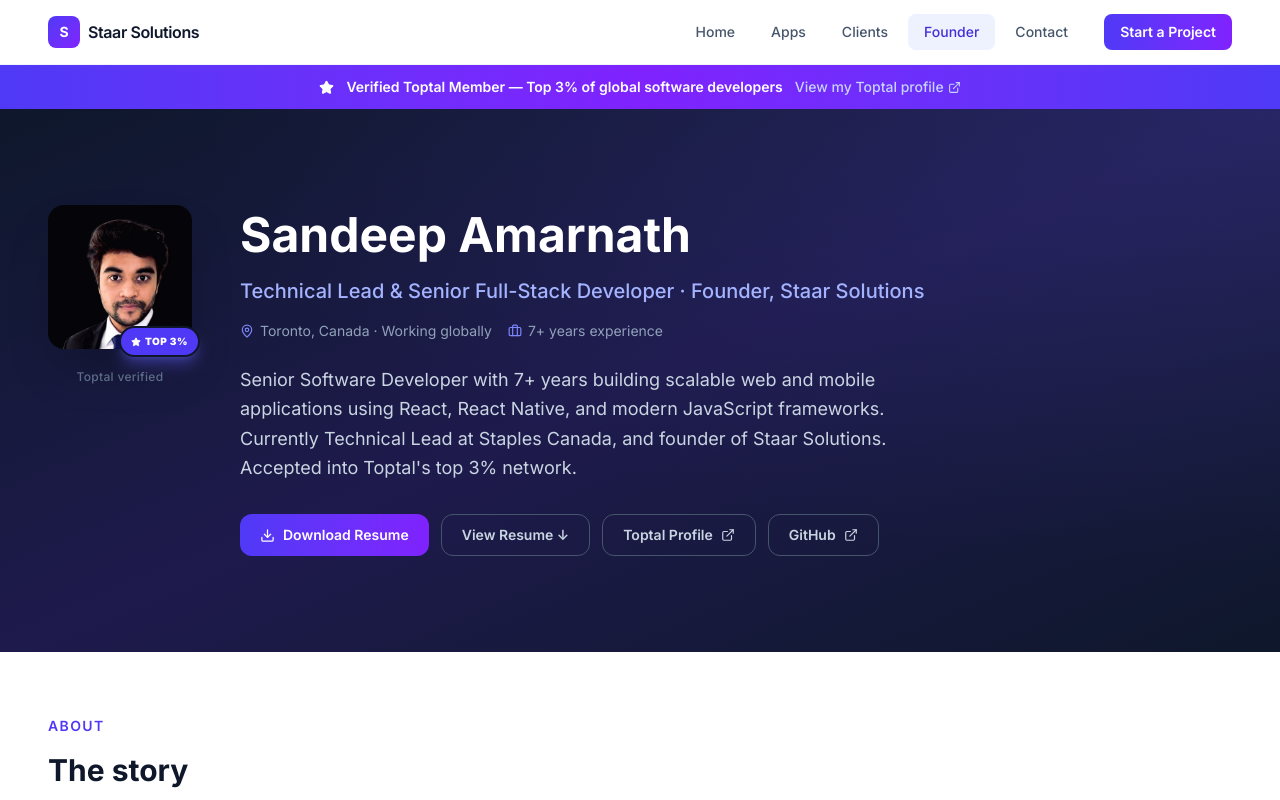
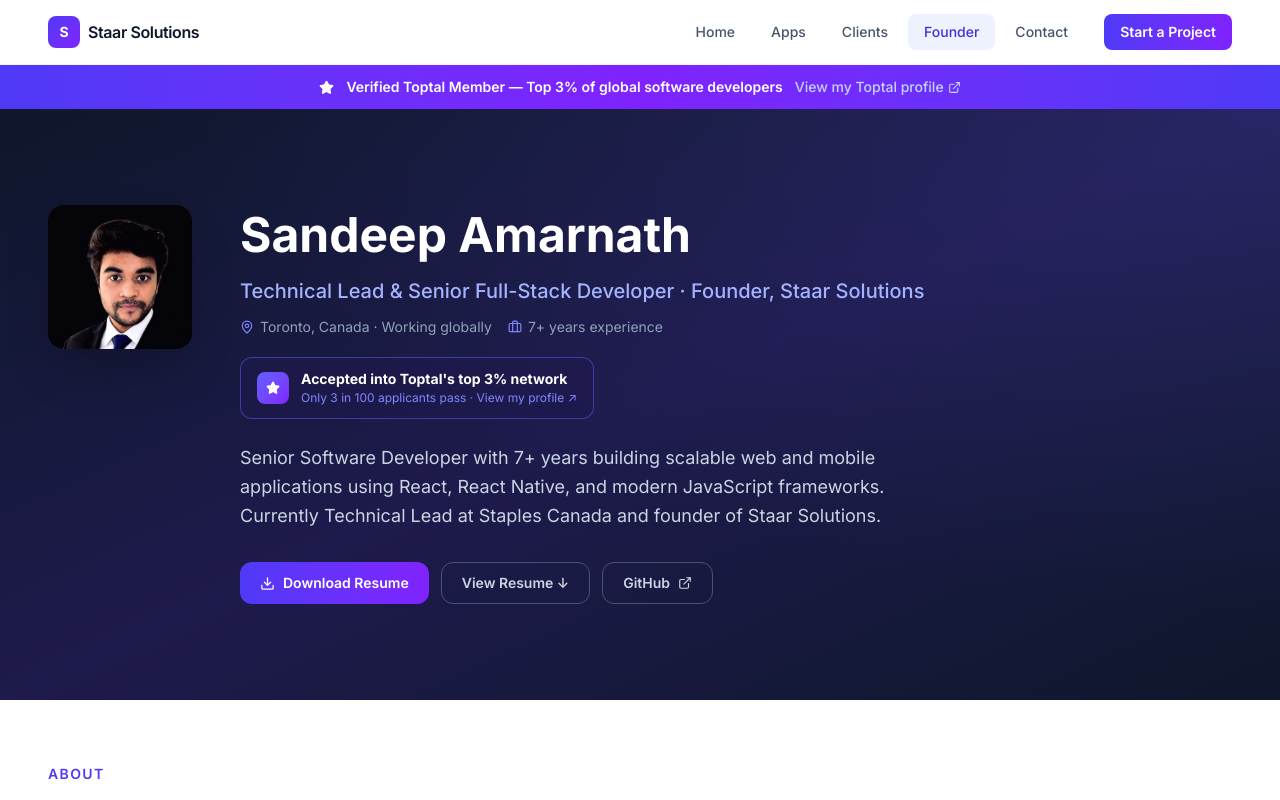
Before and after one commit to sandeep194920/staarsolutions, a Next.js app: page /founder in a window 1280 px wide. Shown: the top 800 px of the page. Built offline with nearby package versions, Linux system fonts and the light colour scheme.

Commit message:
Toptal as inline trust block under title, clean photo, glow on load

```diff
--- a/app/founder/page.tsx
+++ b/app/founder/page.tsx
@@ -120,9 +120,8 @@
 
         <div className="relative max-w-7xl mx-auto px-6 lg:px-12 py-24">
           <div className="flex flex-col md:flex-row gap-12 items-start">
-            {/* Profile photo — clean, no ring */}
+            {/* Profile photo — clean */}
             <div className="shrink-0">
-              <div className="relative w-36 h-36">
               <div className="w-36 h-36 rounded-2xl overflow-hidden shadow-2xl">
                 <Image
                   src="/images/founder_profile_pic.png"
@@ -133,34 +132,17 @@
                   priority
                 />
               </div>
-
-                {/* Corner badge */}
-                <a
-                  href="https://talent.toptal.com/resume/developers/sandeep-amarnath"
-                  target="_blank"
-                  rel="noopener noreferrer"
-                  title="View Toptal profile"
-                  className="absolute -bottom-2 -right-2 z-20 flex items-center gap-1 bg-indigo-600 hover:bg-indigo-500 transition-colors text-white text-[10px] font-black tracking-wider px-2.5 py-1.5 rounded-full shadow-lg shadow-indigo-500/40 border-2 border-slate-900"
-                >
-                  <Star size={10} className="fill-white text-white" />
-                  TOP 3%
-                </a>
-              </div>
-
-              <p className="mt-5 text-center text-xs text-slate-500 font-medium tracking-wide">
-                Toptal verified
-              </p>
             </div>
 
             <div>
               <h1 className="text-4xl md:text-5xl font-bold text-white mb-3 leading-tight">
                 Sandeep Amarnath
               </h1>
-              <p className="text-xl text-indigo-300 font-medium mb-4">
+              <p className="text-xl text-indigo-300 font-medium mb-3">
                 Technical Lead & Senior Full-Stack Developer · Founder, Staar Solutions
               </p>
 
-              <div className="flex flex-wrap items-center gap-4 text-slate-400 text-sm mb-6">
+              <div className="flex flex-wrap items-center gap-4 text-slate-400 text-sm mb-5">
                 <span className="flex items-center gap-1.5">
                   <MapPin size={14} className="text-indigo-400" /> Toronto, Canada · Working globally
                 </span>
@@ -169,8 +151,24 @@
                 </span>
               </div>
 
+              {/* Toptal trust block — inline with content, clearly readable */}
+              <a
+                href="https://talent.toptal.com/resume/developers/sandeep-amarnath"
+                target="_blank"
+                rel="noopener noreferrer"
+                className="toptal-btn-glow inline-flex items-center gap-3 mb-6 px-4 py-3 rounded-xl bg-indigo-950/60 border border-indigo-500/50 hover:border-indigo-400 hover:bg-indigo-900/60 transition-colors group"
+              >
+                <div className="w-8 h-8 rounded-lg bg-gradient-to-br from-indigo-500 to-violet-600 flex items-center justify-center shrink-0">
+                  <Star size={14} className="fill-white text-white" />
+                </div>
+                <div className="text-left">
+                  <p className="text-white text-sm font-bold leading-tight">Accepted into Toptal's top 3% network</p>
+                  <p className="text-indigo-400 text-xs mt-0.5">Only 3 in 100 applicants pass · View my profile ↗</p>
+                </div>
+              </a>
+
               <p className="text-slate-300 leading-relaxed max-w-2xl text-lg mb-8">
-                Senior Software Developer with 7+ years building scalable web and mobile applications using React, React Native, and modern JavaScript frameworks. Currently Technical Lead at Staples Canada, and founder of Staar Solutions. Accepted into Toptal's top 3% network.
+                Senior Software Developer with 7+ years building scalable web and mobile applications using React, React Native, and modern JavaScript frameworks. Currently Technical Lead at Staples Canada and founder of Staar Solutions.
               </p>
 
               <div className="flex flex-wrap gap-3">
@@ -187,14 +185,6 @@
                   className="inline-flex items-center gap-2 px-5 py-2.5 rounded-xl border border-slate-600 text-slate-300 text-sm font-semibold hover:border-indigo-500 hover:text-white transition-colors"
                 >
                   View Resume ↓
-                </a>
-                <a
-                  href="https://talent.toptal.com/resume/developers/sandeep-amarnath"
-                  target="_blank"
-                  rel="noopener noreferrer"
-                  className="toptal-btn-glow inline-flex items-center gap-2 px-5 py-2.5 rounded-xl border border-slate-600 text-slate-300 text-sm font-semibold hover:border-indigo-500 hover:text-white transition-colors"
-                >
-                  Toptal Profile <ExternalLink size={14} />
                 </a>
                 <a
                   href="https://github.com/sandeep194920"
```
Lines whose indentation alone changed are shown as unchanged.
